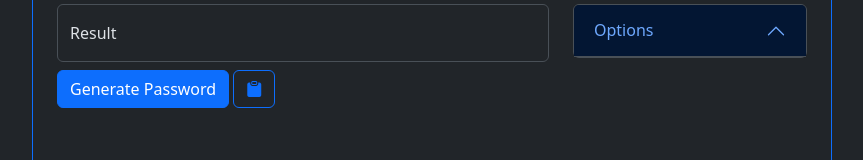
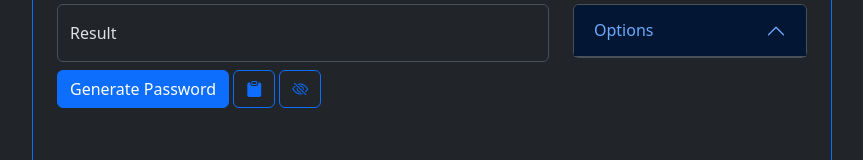
Before and after one commit to AtylaDaSilva/random-password-generator, a React (Create React App) app: page / in a window 1280 px wide. Shown: the part 376-536 px from the top of the page, without its empty margins (208-1071 px from the left). Built offline with nearby package versions, Linux system fonts and the light colour scheme.

Commit message:
Implemented show/hide password button
* Created ShowHidePassword button stateful component
* Changed default input type of ResultInput from 'text' to 'password'
* Changed tooltip placement of CopyToClipboard component from 'right' to 'bottom' to not obscure ShowHidePassword

```diff
--- a/src/components/buttons/CopyToClipboard.jsx
+++ b/src/components/buttons/CopyToClipboard.jsx
@@ -10,8 +10,8 @@ export default function CopyToClipboard(props) {
             className='btn btn-outline-primary fs-6'
             type='button'
             data-bs-toggle="tooltip"
-            title="Copy to clipboard"
-            data-bs-placement="right"
+            data-bs-title="Copy to clipboard"
+            data-bs-placement="bottom"
             onClick={() => {
                 //Copy contents to clipboard
                 navigator.clipboard.writeText(props.copyContent);
--- /dev/null
+++ b/src/components/buttons/ShowHidePassword.jsx
@@ -0,0 +1,33 @@
+import { React, useState } from 'react';
+import { Button } from 'react-bootstrap';
+
+export default function ShowHidePassword(props) {
+    const [show, setShow] = useState(false);
+    const {toast} = props.callbacks;
+
+    return (
+        <Button
+            variant='outline-primary'
+            className='mx-1'
+            data-bs-toggle="tooltip"
+            data-bs-title="Show/Hide Password"
+            data-bs-placement="bottom"
+            onClick={() => {
+                //Get result input reference and change type according to state
+                const result_input = document.querySelector("#result-input");
+
+                if (result_input) {
+                    result_input.type = (!show) ? "text" : "password";
+                    setShow(!show);
+                    toast(`${(show) ? "Hiding" : "Showing"} password`);
+                }
+            }}
+        >
+            {
+                (!show)
+                    ? <i className="bi bi-eye-slash"></i>
+                    : <i className="bi bi-eye-fill"></i>
+            }
+        </Button>
+    );
+}
--- a/src/components/forms/PasswordForm.jsx
+++ b/src/components/forms/PasswordForm.jsx
@@ -8,6 +8,7 @@ import EndsWithInput from "../inputs/EndsWithInput";
 import ResultInput from "../inputs/ResultInput";
 import Options from "../accordions/Options";
 import CopyToClipboard from '../buttons/CopyToClipboard';
+import ShowHidePassword from "../buttons/ShowHidePassword";
 
 export default function PasswordForm(props) {
     const { formData } = props;
@@ -66,6 +67,8 @@ export default function PasswordForm(props) {
                             </button>
 
                             <CopyToClipboard modules={props.modules} copyContent={formData.result} callbacks={ props.callbacks } />
+
+                            <ShowHidePassword callbacks={ props.callbacks } />
                         </div>
                     </div>
                 </div>
--- a/src/components/inputs/ResultInput.jsx
+++ b/src/components/inputs/ResultInput.jsx
@@ -7,7 +7,7 @@ export default function ResultInput(props) {
     return (
         <div className="form-floating flex-grow-1 mb-2">
             <input
-                type="text"
+                type="password"
                 name="result"
                 id="result-input"
                 className='form-control'
```
